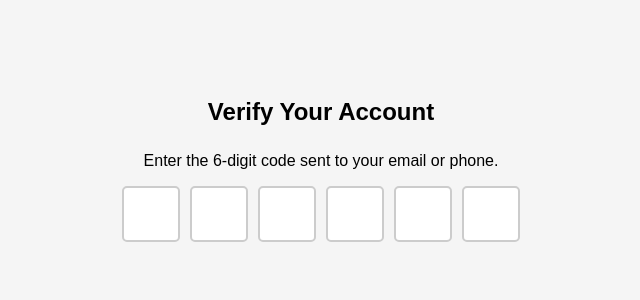
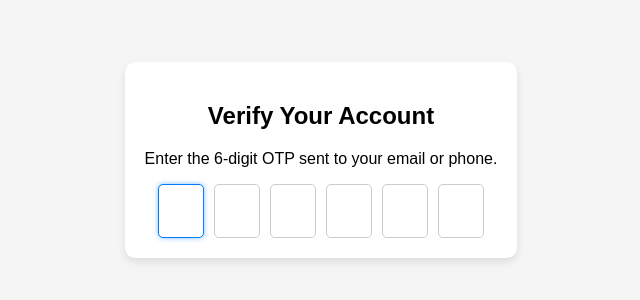
Before and after one commit to acciojob/OTP-kartik120-pk, a website: page main.html in a window 1280 px wide. Shown: the part 248-548 px from the top of the page, without its empty margins (319-959 px from the left). Drawn offline with Linux system fonts and the light colour scheme.

Commit message:
created a submission

```diff
--- a/main.html
+++ b/main.html
@@ -4,69 +4,21 @@
     <meta charset="UTF-8">
     <meta name="viewport" content="width=device-width, initial-scale=1.0">
     <title>OTP Verification</title>
-  <style>
-    body {
-      font-family: Arial, sans-serif;
-      display: flex;
-      justify-content: center;
-      align-items: center;
-      height: 100vh;
-      background-color: #f5f5f5;
-      flex-direction: column;
-    }
-    h2 {
-      margin-bottom: 10px;
-    }
-    .code-container {
-      display: flex;
-      justify-content: center;
-      gap: 10px;
-    }
-    .code {
-      width: 50px;
-      height: 50px;
-      font-size: 24px;
-      text-align: center;
-      border: 2px solid #ccc;
-      border-radius: 5px;
-      outline: none;
-    }
-    .code:focus {
-      border-color: #007BFF;
-    }
-  </style>
+    <link rel="stylesheet" href="styles.css">
 </head>
 <body>
+    <div class="container">
         <h2 id="verification_heading">Verify Your Account</h2>
-  <p id="verification_subtext">Enter the 6-digit code sent to your email or phone.</p>
-
+        <p id="verification_subtext">Enter the 6-digit OTP sent to your email or phone.</p>
         <div class="code-container">
-    <input type="text" class="code" maxlength="1">
-    <input type="text" class="code" maxlength="1">
-    <input type="text" class="code" maxlength="1">
-    <input type="text" class="code" maxlength="1">
-    <input type="text" class="code" maxlength="1">
-    <input type="text" class="code" maxlength="1">
+            <input type="text" id="code-1" class="code" maxlength="1" autofocus>
+            <input type="text" id="code-2" class="code" maxlength="1">
+            <input type="text" id="code-3" class="code" maxlength="1">
+            <input type="text" id="code-4" class="code" maxlength="1">
+            <input type="text" id="code-5" class="code" maxlength="1">
+            <input type="text" id="code-6" class="code" maxlength="1">
         </div>
-
-  <script>
-    const codes = document.querySelectorAll('.code');
-
-    codes.forEach((input, index) => {
-      input.addEventListener('input', (e) => {
-        if (e.target.value) {
-          if (index < codes.length - 1) {
-            codes[index + 1].focus();
-          }
-        }
-      });
-
-      input.addEventListener('keydown', (e) => {
-        if (e.key === 'Backspace' && !e.target.value && index > 0) {
-          codes[index - 1].focus();
-        }
-      });
-    });
-  </script>
+    </div>
+    <script src="script.js"></script>
 </body>
 </html>
--- a/script.js
+++ b/script.js
@@ -1 +1,35 @@
 //your JS code here. If required.
+document.addEventListener("DOMContentLoaded", function () {
+    const inputs = document.querySelectorAll(".code");
+
+    inputs.forEach((input, index) => {
+        input.addEventListener("input", (e) => {
+            // Allow only numbers
+            if (!/^\d$/.test(e.data)) {
+                input.value = "";
+                return;
+            }
+
+            // Move to the next input if a number is entered
+            if (input.value && index < inputs.length - 1) {
+                inputs[index + 1].focus();
+            }
+        });
+
+        input.addEventListener("keydown", (e) => {
+            if (e.key === "Backspace") {
+                input.value = ""; // Clear the input first
+                if (index > 0) {
+                    inputs[index - 1].focus();
+                }
+            }
+        });
+
+        input.addEventListener("focus", () => {
+            input.setSelectionRange(0, 1); // Ensures proper cursor position
+        });
+    });
+
+    // Auto-focus first input on page load
+    inputs[0].focus();
+});
--- a/styles.css
+++ b/styles.css
@@ -1 +1,39 @@
 /*  your css code here. If applicable */
+body {
+    display: flex;
+    justify-content: center;
+    align-items: center;
+    height: 100vh;
+    background: #f5f5f5;
+    font-family: Arial, sans-serif;
+}
+
+.container {
+    text-align: center;
+    background: white;
+    padding: 20px;
+    border-radius: 10px;
+    box-shadow: 0 4px 8px rgba(0, 0, 0, 0.1);
+}
+
+.code-container {
+    display: flex;
+    justify-content: center;
+    gap: 10px;
+    margin-top: 15px;
+}
+
+.code {
+    width: 40px;
+    height: 50px;
+    font-size: 20px;
+    text-align: center;
+    border: 1px solid #ccc;
+    border-radius: 5px;
+    outline: none;
+}
+
+.code:focus {
+    border-color: #007bff;
+    box-shadow: 0 0 5px rgba(0, 123, 255, 0.5);
+}
```
Lines whose indentation alone changed are shown as unchanged.
